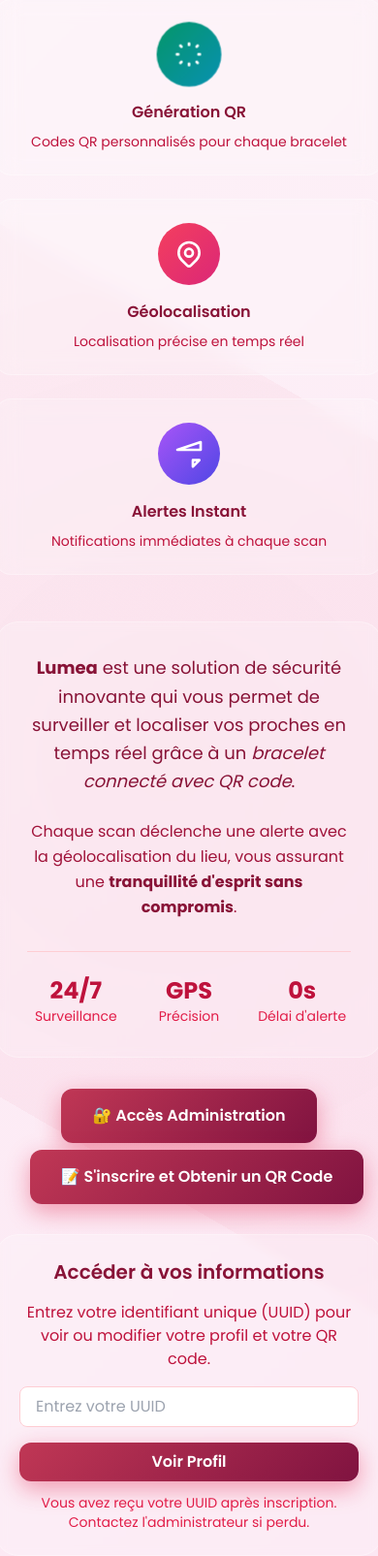
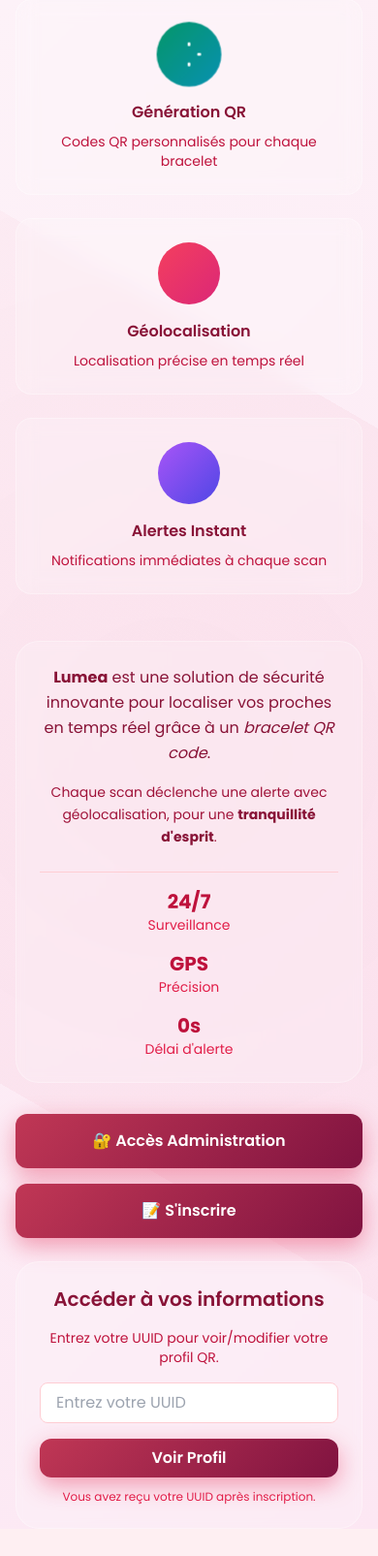
Before and after one commit to OthmaneAbder2303/Lumea, a Flask app: page / in a window 390 px wide. Shown: the part 507-2112 px from the top of the page at 97% size. After the commit the page ends 2059 px from the top, so only its background shows below. Run offline with Flask 3, Linux system fonts and the light colour scheme; parts of the project's set-up code (start-up, migrations or seed data) failed here and were passed over; some libraries are stand-ins or nearby versions.

Commit message:
responsive welcome page

```diff
--- a/templates/index.html
+++ b/templates/index.html
@@ -2,14 +2,12 @@
 <html lang="fr">
 <head>
   <meta charset="UTF-8">
+  <meta name="viewport" content="width=device-width, initial-scale=1.0">
   <title>Lumea - Générateur QR Code</title>
   <script src="https://cdn.tailwindcss.com"></script>
   <style>
     @import url('https://fonts.googleapis.com/css2?family=Poppins:wght@300;400;500;600;700&display=swap');
-
-    * {
-      font-family: 'Poppins', sans-serif;
-    }
+    * { font-family: 'Poppins', sans-serif; }
 
     #spinner {
       position: fixed;
@@ -101,7 +99,7 @@
       background: linear-gradient(135deg, #c03755, #801340);
       box-shadow: 0 8px 25px rgba(225, 29, 72, 0.4);
       border: none;
-      transition: all 0.3s cubic-bezier(0.4, 0, 0.2, 1);
+      transition: all 0.3s ease;
       position: relative;
       overflow: hidden;
     }
@@ -117,10 +115,7 @@
       transition: left 0.6s;
     }
 
-    .btn-modern:hover::before {
-      left: 100%;
-    }
-
+    .btn-modern:hover::before { left: 100%; }
     .btn-modern:hover {
       transform: translateY(-2px) scale(1.02);
       box-shadow: 0 12px 35px rgba(225, 29, 72, 0.6);
@@ -168,32 +163,25 @@
 </head>
 <body class="bg-rose-50 flex flex-col min-h-screen">
 
-  <!-- Barre de navigation -->
+  <!-- Navbar -->
   <nav class="fixed top-0 left-0 right-0 z-50 bg-white/10 backdrop-blur-lg border-b border-white/20">
     <div class="max-w-7xl mx-auto px-4 sm:px-6 lg:px-8">
-      <div class="flex justify-between items-center h-16">
-        <!-- Logo -->
+      <div class="flex flex-wrap justify-between items-center h-16">
         <div class="flex items-center">
           <h2 class="text-xl font-bold text-white">Lumea</h2>
           <span class="ml-2 text-sm text-white/70">QR Generator</span>
         </div>
-
-        <!-- Menu -->
-        <div class="flex items-center space-x-4">
-          <a href="#" class="text-white/80 hover:text-white transition duration-200">Accueil</a>
-          <a href="#" class="text-white/80 hover:text-white transition duration-200">À propos</a>
-          <a href="/login" class="bg-rose-600 hover:bg-rose-700 text-white px-4 py-2 rounded-lg transition duration-200 font-medium">
-            Accès Admin
-          </a>
-          <a href="/register" class="bg-rose-600 hover:bg-rose-700 text-white px-4 py-2 rounded-lg transition duration-200 font-medium">
-            S'inscrire
-          </a>
+        <div class="flex flex-wrap items-center justify-end gap-4 mt-2 sm:mt-0">
+          <a href="#" class="text-white/80 hover:text-white transition">Accueil</a>
+          <a href="#" class="text-white/80 hover:text-white transition">À propos</a>
+          <a href="/login" class="bg-rose-600 hover:bg-rose-700 text-white px-4 py-2 rounded-lg font-medium transition">Accès Admin</a>
+          <a href="/register" class="bg-rose-600 hover:bg-rose-700 text-white px-4 py-2 rounded-lg font-medium transition">S'inscrire</a>
         </div>
       </div>
     </div>
   </nav>
 
-  <!-- Spinner de chargement moderne -->
+  <!-- Spinner -->
   <div id="spinner">
     <div class="text-center">
       <div class="spinner-modern mx-auto"></div>
@@ -201,147 +189,123 @@
     </div>
   </div>
 
- <!-- Première partie : Vidéo en fond avec titre -->
+  <!-- Section 1 -->
   <section class="section-one">
     <video autoplay loop muted class="video-background">
-      <source src="static\videos\lumeavd.mp4" type="video/mp4">
+      <source src="static/videos/lumeavd.mp4" type="video/mp4">
       Your browser does not support the video tag.
     </video>
-    <div class="text-center z-20 px-6 mt-16">
-      <h1 class="title title-glow text-5xl md:text-6xl font-bold text-white mb-4 fade-in">
+    <div class="text-center z-20 px-4 sm:px-6 mt-24">
+      <h1 class="title-glow text-3xl sm:text-4xl md:text-5xl lg:text-6xl font-bold text-white mb-4 fade-in">
         Bienvenue sur <span class="bg-gradient-to-r from-pink-300 to-rose-200 bg-clip-text text-transparent">Lumea</span>
       </h1>
-      <p class="text-white/90 text-xl font-light max-w-2xl mx-auto fade-in fade-in-delay">
+      <p class="text-white/90 text-base sm:text-lg md:text-xl font-light max-w-2xl mx-auto fade-in fade-in-delay">
         Générateur de codes QR pour la sécurité connectée
       </p>
     </div>
   </section>
 
-  <!-- Deuxième partie : Texte, boutons et accès utilisateur -->
+  <!-- Section 2 -->
   <section class="section-two relative z-10">
-    <div class="text-center px-6 sm:px-0 max-w-4xl mx-auto">
-
-      <!-- Cards avec fonctionnalités -->
-      <div class="grid md:grid-cols-3 gap-6 mb-12">
-
+    <div class="text-center px-4 sm:px-6 max-w-6xl mx-auto">
+      <!-- Feature Cards -->
+      <div class="grid grid-cols-1 sm:grid-cols-2 md:grid-cols-3 gap-6 mb-12">
+        <!-- Carte 1 -->
         <div class="feature-card rounded-2xl p-6 text-center">
           <div class="qr-icon w-16 h-16 rounded-full flex items-center justify-center mx-auto mb-4">
             <svg class="w-8 h-8 text-white" fill="none" stroke="currentColor" viewBox="0 0 24 24">
-              <path stroke-linecap="round" stroke-linejoin="round" stroke-width="2" d="M12 4v1m0 14v1m8-8h-1M4 12H3m15.364 6.364l-.707-.707M6.343 6.343l-.707-.707m12.728 0l-.707.707M6.343 17.657l-.707.707"></path>
+              <path stroke-linecap="round" stroke-linejoin="round" stroke-width="2" d="M12 4v1m0 14v1m8-8h-1M4 12H3..."/>
             </svg>
           </div>
           <h3 class="font-semibold text-rose-900 mb-2">Génération QR</h3>
           <p class="text-rose-700 text-sm">Codes QR personnalisés pour chaque bracelet</p>
         </div>
-
+        <!-- Carte 2 -->
         <div class="feature-card rounded-2xl p-6 text-center">
           <div class="w-16 h-16 rounded-full bg-gradient-to-br from-rose-500 to-pink-600 flex items-center justify-center mx-auto mb-4">
             <svg class="w-8 h-8 text-white" fill="none" stroke="currentColor" viewBox="0 0 24 24">
-              <path stroke-linecap="round" stroke-linejoin="round" stroke-width="2" d="M17.657 16.657L13.414 20.9a1.998 1.998 0 01-2.827 0l-4.244-4.243a8 8 0 1111.314 0z"></path>
-              <path stroke-linecap="round" stroke-linejoin="round" stroke-width="2" d="M15 11a3 3 0 11-6 0 3 3 0 016 0z"></path>
+              <path stroke-linecap="round" stroke-linejoin="round" stroke-width="2" d="..."/>
             </svg>
           </div>
           <h3 class="font-semibold text-rose-900 mb-2">Géolocalisation</h3>
           <p class="text-rose-700 text-sm">Localisation précise en temps réel</p>
         </div>
-
+        <!-- Carte 3 -->
         <div class="feature-card rounded-2xl p-6 text-center">
           <div class="w-16 h-16 rounded-full bg-gradient-to-br from-purple-500 to-indigo-600 flex items-center justify-center mx-auto mb-4">
             <svg class="w-8 h-8 text-white" fill="none" stroke="currentColor" viewBox="0 0 24 24">
-              <path stroke-linecap="round" stroke-linejoin="round" stroke-width="2" d="M15 17h5l-5 5v-5zM21 9H3l18-6v5z"></path>
+              <path stroke-linecap="round" stroke-linejoin="round" stroke-width="2" d="..."/>
             </svg>
           </div>
           <h3 class="font-semibold text-rose-900 mb-2">Alertes Instant</h3>
           <p class="text-rose-700 text-sm">Notifications immédiates à chaque scan</p>
         </div>
-
       </div>
 
       <!-- Description principale -->
-      <div class="bg-white/20 backdrop-blur-sm rounded-3xl p-8 mb-8 border border-white/30">
-        <p class="text-lg text-rose-900 mb-6 leading-relaxed">
-          <strong>Lumea</strong> est une solution de sécurité innovante qui vous permet de surveiller et localiser vos proches en temps réel grâce à un <em>bracelet connecté avec QR code</em>.
+      <div class="bg-white/20 backdrop-blur-sm rounded-3xl p-6 sm:p-8 mb-8 border border-white/30">
+        <p class="text-base sm:text-lg text-rose-900 mb-4 leading-relaxed">
+          <strong>Lumea</strong> est une solution de sécurité innovante pour localiser vos proches en temps réel grâce à un <em>bracelet QR code</em>.
         </p>
-        <p class="text-rose-800 mb-6 leading-relaxed">
-          Chaque scan déclenche une alerte avec la géolocalisation du lieu, vous assurant une <strong class="text-rose-900">tranquillité d'esprit sans compromis</strong>.
+        <p class="text-rose-800 mb-6 leading-relaxed text-sm sm:text-base">
+          Chaque scan déclenche une alerte avec géolocalisation, pour une <strong class="text-rose-900">tranquillité d'esprit</strong>.
         </p>
-
-        <!-- Statistiques -->
-        <div class="grid grid-cols-3 gap-4 mt-8 pt-6 border-t border-rose-200">
+        <div class="grid grid-cols-1 sm:grid-cols-3 gap-4 pt-4 border-t border-rose-200">
           <div class="text-center">
-            <div class="text-2xl font-bold text-rose-700">24/7</div>
+            <div class="text-xl sm:text-2xl font-bold text-rose-700">24/7</div>
             <div class="text-sm text-rose-600">Surveillance</div>
           </div>
           <div class="text-center">
-            <div class="text-2xl font-bold text-rose-700">GPS</div>
+            <div class="text-xl sm:text-2xl font-bold text-rose-700">GPS</div>
             <div class="text-sm text-rose-600">Précision</div>
           </div>
           <div class="text-center">
-            <div class="text-2xl font-bold text-rose-700">0s</div>
+            <div class="text-xl sm:text-2xl font-bold text-rose-700">0s</div>
             <div class="text-sm text-rose-600">Délai d'alerte</div>
           </div>
         </div>
       </div>
 
-      <!-- Boutons d'accès -->
+      <!-- Boutons et formulaire UUID -->
       <div class="space-y-6">
-        <!-- Admin et Inscription -->
-        <div class="space-x-4">
-          <a href="/login" class="inline-block btn-modern text-white font-semibold py-4 px-8 rounded-xl transition duration-300">
-            🔐 Accès Administration
-          </a>
-          <a href="/register" class="inline-block btn-modern text-white font-semibold py-4 px-8 rounded-xl transition duration-300">
-            📝 S'inscrire et Obtenir un QR Code
-          </a>
+        <div class="flex flex-col sm:flex-row justify-center gap-4">
+          <a href="/login" class="btn-modern text-white font-semibold py-4 px-6 rounded-xl">🔐 Accès Administration</a>
+          <a href="/register" class="btn-modern text-white font-semibold py-4 px-6 rounded-xl">📝 S'inscrire</a>
         </div>
-        <!-- Accès utilisateur aux infos et QR code -->
         <div class="bg-white/20 backdrop-blur-sm rounded-3xl p-6 border border-white/30">
           <h3 class="text-xl font-semibold text-rose-900 mb-4">Accéder à vos informations</h3>
-          <p class="text-rose-700 mb-4">Entrez votre identifiant unique (UUID) pour voir ou modifier votre profil et votre QR code.</p>
+          <p class="text-rose-700 mb-4 text-sm">Entrez votre UUID pour voir/modifier votre profil QR.</p>
           <form action="/fiche" method="GET" class="flex flex-col sm:flex-row gap-4 justify-center">
-            <input type="text" name="uuid" placeholder="Entrez votre UUID" required class="px-4 py-2 rounded-lg border border-rose-200 focus:outline-none focus:ring-2 focus:ring-rose-500">
+            <input type="text" name="uuid" placeholder="Entrez votre UUID" required class="w-full sm:w-auto px-4 py-2 rounded-lg border border-rose-200 focus:outline-none focus:ring-2 focus:ring-rose-500">
             <button type="submit" class="btn-modern text-white font-semibold py-2 px-6 rounded-xl">Voir Profil</button>
           </form>
-          <p class="text-rose-600 mt-3 text-sm">
-            Vous avez reçu votre UUID après inscription. Contactez l'administrateur si perdu.
-          </p>
+          <p class="text-rose-600 mt-3 text-xs sm:text-sm">Vous avez reçu votre UUID après inscription.</p>
         </div>
       </div>
     </div>
   </section>
 
   <script>
-    // Masquer le spinner avec animation fluide
+    // Spinner
     window.addEventListener("load", () => {
       const spinner = document.getElementById("spinner");
       if (spinner) {
         setTimeout(() => {
           spinner.style.opacity = '0';
           spinner.style.transition = 'opacity 0.5s ease-out';
-          setTimeout(() => {
-            spinner.style.display = "none";
-          }, 500);
+          setTimeout(() => spinner.style.display = "none", 500);
         }, 1000);
       }
     });
 
-    // Animation au scroll
-    const observerOptions = {
-      threshold: 0.1,
-      rootMargin: '0px 0px -50px 0px'
-    };
-
+    // Scroll animations
     const observer = new IntersectionObserver((entries) => {
       entries.forEach(entry => {
-        if (entry.isIntersecting) {
-          entry.target.classList.add('fade-in');
-        }
+        if (entry.isIntersecting) entry.target.classList.add('fade-in');
       });
-    }, observerOptions);
+    }, { threshold: 0.1 });
 
-    document.querySelectorAll('.feature-card').forEach(card => {
-      observer.observe(card);
-    });
+    document.querySelectorAll('.feature-card').forEach(card => observer.observe(card));
   </script>
 </body>
 </html>
```
